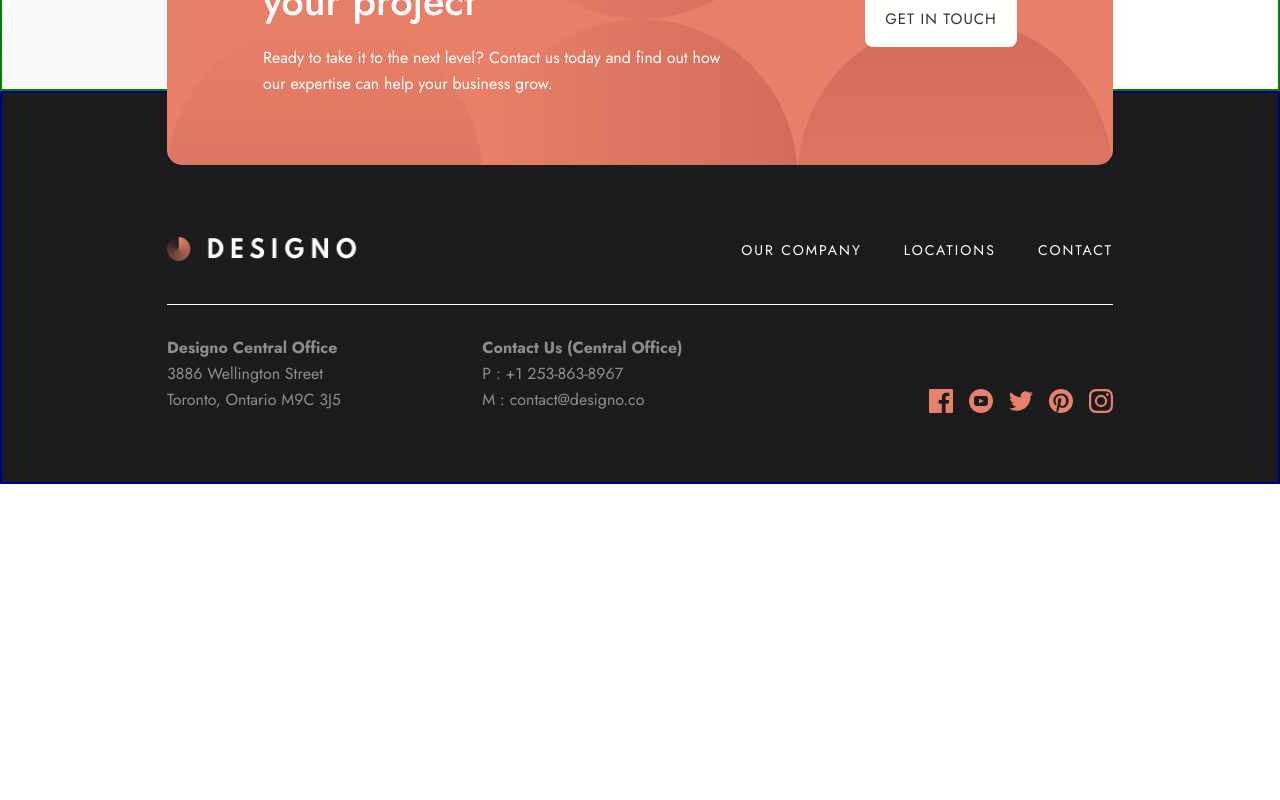
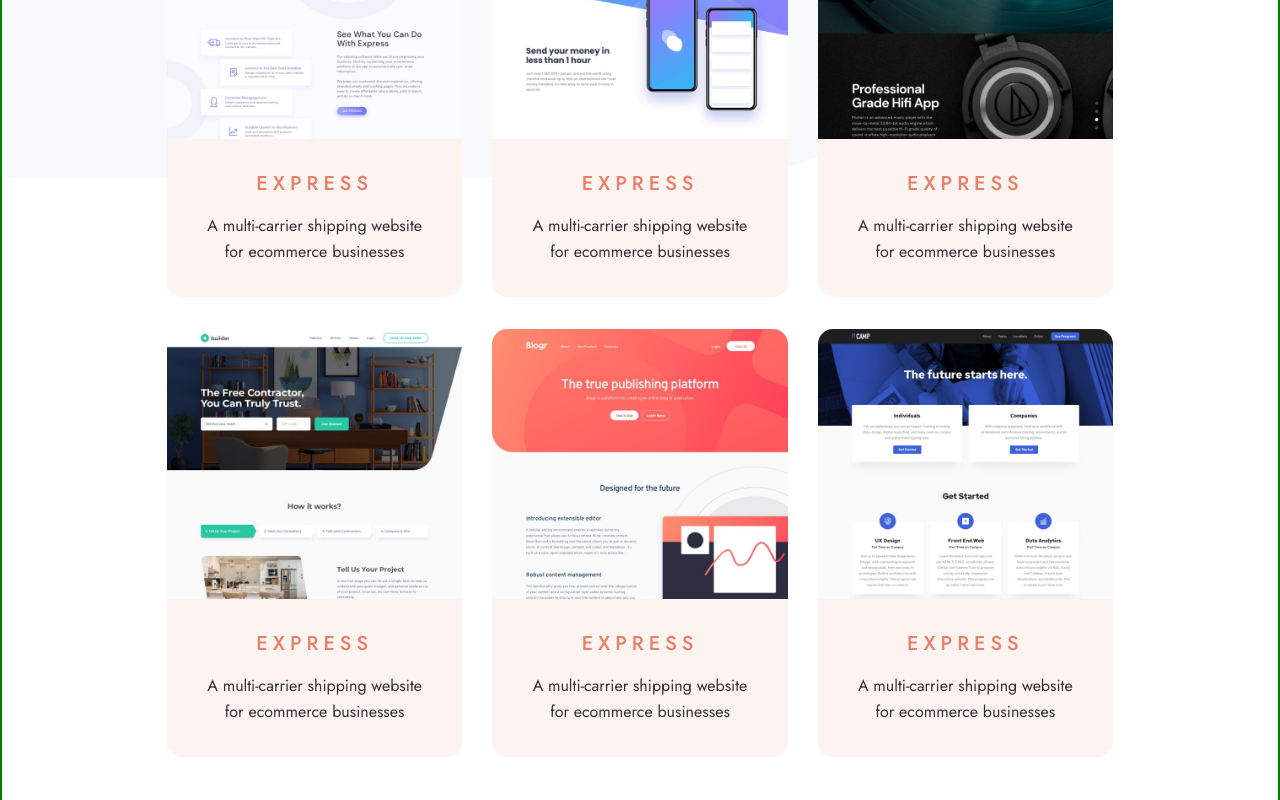
Before and after one commit to seamissu/designo-multi-page-website, a Next.js app: page /webdesign in a window 1280 px wide. Shown: the part 700-1500 px from the top of the page. Before the commit the page ends 1184 px from the top, so only its background shows below. Built offline with nearby package versions, Linux system fonts and the light colour scheme.

Commit message:
Add Card component

```diff
--- /dev/null
+++ b/src/components/Card/Card.js
@@ -0,0 +1,26 @@
+import React from 'react';
+import styles from './Card.module.scss';
+
+import Image from 'next/image';
+
+function Card({ src }) {
+  return (
+    <article className={styles.wrapper}>
+      <Image
+        className={styles.displaypic}
+        src={src}
+        alt="a display screenshot"
+        width={700}
+        height={640}
+      />
+      <div>
+        <h3>Express</h3>
+        <p>
+          A multi-carrier shipping website for ecommerce businesses
+        </p>
+      </div>
+    </article>
+  );
+}
+
+export default Card;
--- /dev/null
+++ b/src/components/Card/Card.module.scss
@@ -0,0 +1,42 @@
+.wrapper {
+  display: flex;
+  flex-direction: column;
+}
+
+.displaypic {
+  width: 100%;
+  height: auto;
+  object-fit: cover;
+  object-position: left top;
+  border-top-left-radius: 15px;
+  border-top-right-radius: 15px;
+}
+
+.wrapper div {
+  display: grid;
+  place-content: center;
+  gap: 16px;
+  background-color: hsl(14deg 76% 97%);
+
+  padding: 32px;
+  border-bottom-left-radius: 15px;
+  border-bottom-right-radius: 15px;
+}
+
+.wrapper h3 {
+  font-size: var(--font-size-heading-3);
+  line-height: var(--line-height-heading-3);
+  letter-spacing: 5px;
+  font-weight: 500;
+  color: var(--peach);
+  text-align: center;
+  text-transform: uppercase;
+}
+
+.wrapper p {
+  font-size: var(--font-size-body);
+  line-height: var(--line-height-body);
+  font-weight: 400;
+  color: var(--dark-gray);
+  text-align: center;
+}
--- /dev/null
+++ b/src/components/Card/index.js
@@ -0,0 +1,2 @@
+export * from './Card';
+export { default } from './Card';
--- a/src/components/WebMain/WebMain.js
+++ b/src/components/WebMain/WebMain.js
@@ -2,11 +2,20 @@ import React from 'react';
 import styles from './WebMain.module.scss';
 
 import DesignHero from '../DesignHero';
+import Card from '../Card';
 
 function WebMain() {
   return (
     <main className={styles.wrapper}>
       <DesignHero type={`Web`} />
+      <section className={styles.cards}>
+        <Card src={'/web-design/desktop/image-express.jpg'} />
+        <Card src={'/web-design/desktop/image-transfer.jpg'} />
+        <Card src={'/web-design/desktop/image-photon.jpg'} />
+        <Card src={'/web-design/desktop/image-builder.jpg'} />
+        <Card src={'/web-design/desktop/image-blogr.jpg'} />
+        <Card src={'/web-design/desktop/image-camp.jpg'} />
+      </section>
     </main>
   );
 }
--- a/src/components/WebMain/WebMain.module.scss
+++ b/src/components/WebMain/WebMain.module.scss
@@ -15,10 +15,9 @@ $mobile-and-below: 550px;
   gap: 160px;
 
   background-color: var(--white);
-  background-image: url('/shared/desktop/bg-pattern-leaf-upper.svg'),
-    url('/shared/desktop/bg-pattern-leaf-lower.svg');
+  background-image: url('/shared/desktop/bg-pattern-leaf-upper.svg');
   background-repeat: no-repeat;
-  background-position: top 320px left 0px, bottom 74px right 0px;
+  background-position: top 126px left 0px;
 
   @media (max-width: $tablet-and-below) {
     background-image: revert;
@@ -40,3 +39,10 @@ $mobile-and-below: 550px;
     gap: 96px;
   }
 }
+
+.cards {
+  display: grid;
+  grid-template-columns: repeat(3, 1fr);
+  grid-template-rows: repeat(2, 1fr);
+  gap: 32px 30px;
+}
```
